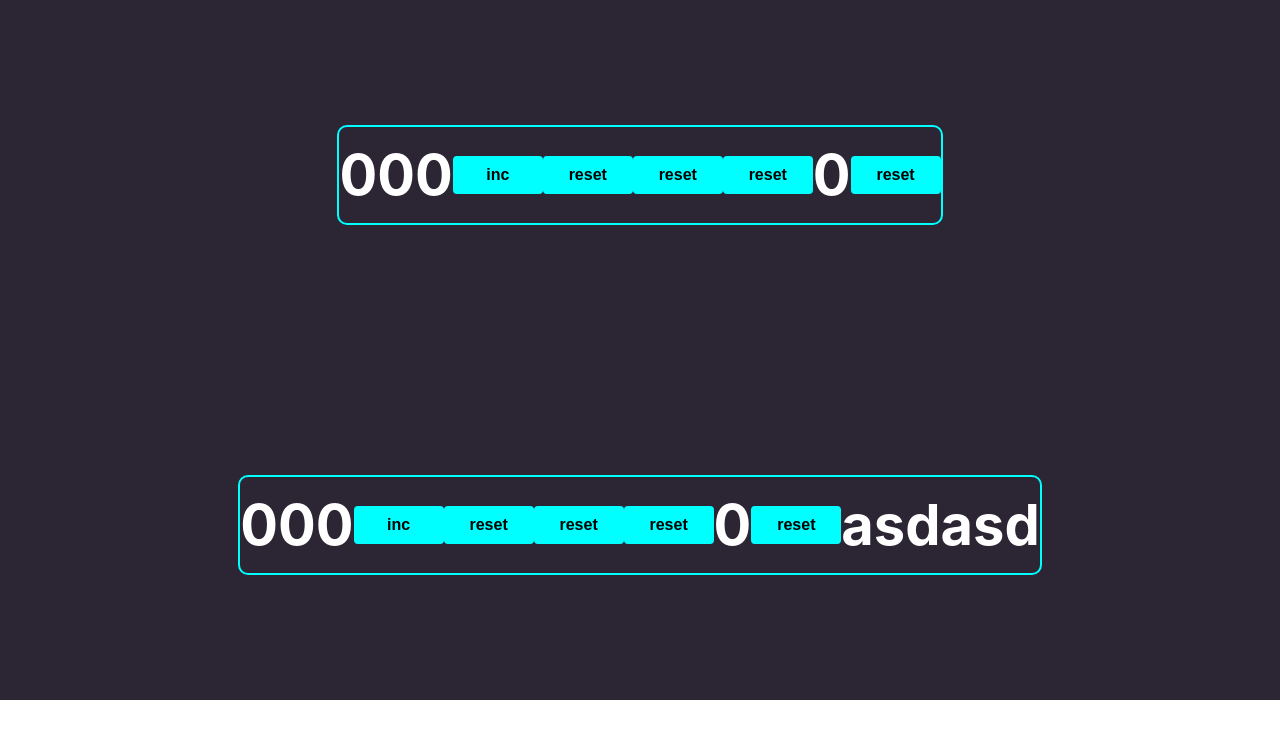
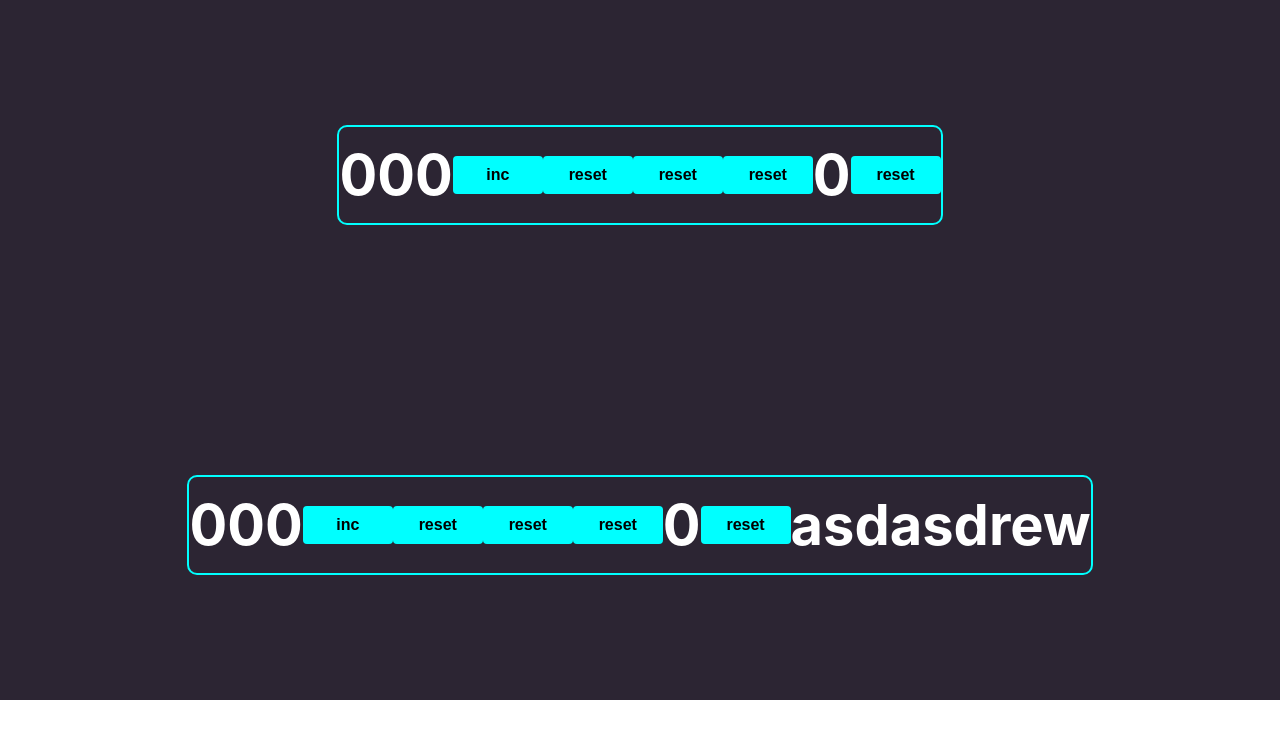
Before and after one commit to oleg-lego-lego/advanced-counter, a React (Create React App) app: page / in a window 1280 px wide. Shown: the top 738 px of the page. Built offline with nearby package versions, Linux system fonts and the light colour scheme.

Commit message:
testing div in h1

```diff
--- a/src/App.tsx
+++ b/src/App.tsx
@@ -36,6 +36,9 @@ function App() {
                 <h1>{count}</h1>
                 <Button callBack={onClickResetHandler} name={'reset'}/>
                 <h1>asdasd</h1>
+                <div>
+                    <h1>rew</h1>
+                </div>
             </div>
         </div>
     );
```
